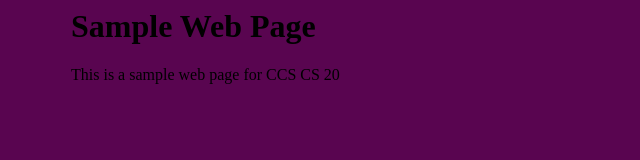
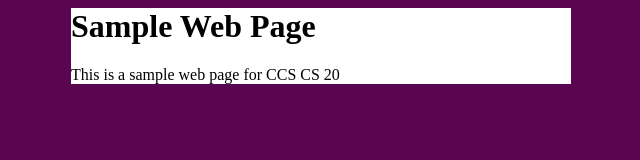
Before and after one commit to ucsb-ccs-cs20-s18/0410-Alanna, a plain HTML site: page index.html in a window 1280 px wide. Shown: the whole page, without its empty margins (319-959 px from the left). Drawn offline with Linux system fonts and the light colour scheme.

Commit message:
Update site.css

```diff
--- a/site.css
+++ b/site.css
@@ -1,9 +1,13 @@
 
 body   {
   background-color: #590550;
+}
+div#container {
   width: 500px;
   margin-left: auto;
-  margin-right:auto;
+  margin-right: auto;
+  background-color: #ffffff;
+
 
 
 
```
